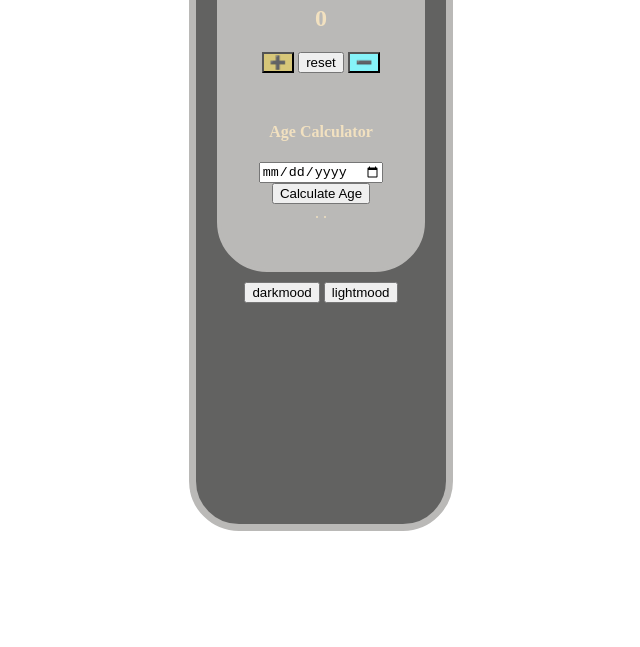
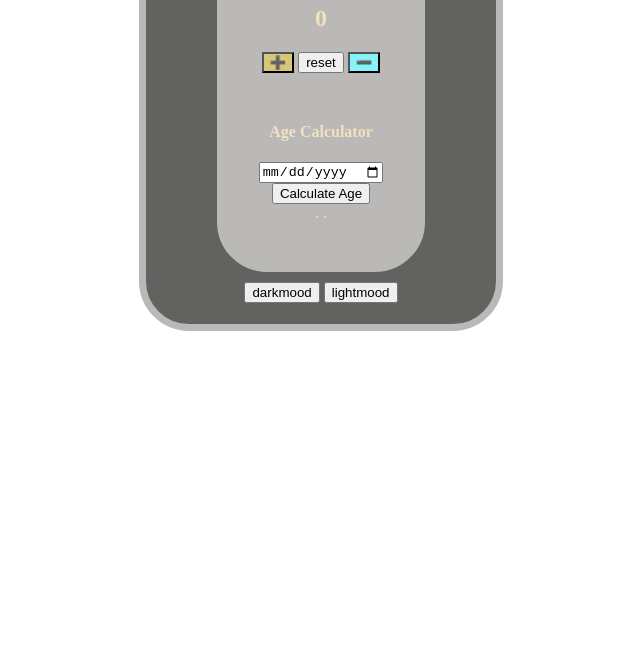
Before and after one commit to friday-naza/counter, a plain HTML site: page index.html in a window 1280 px wide. Shown: the part 153-800 px from the top of the page, without its empty margins (319-959 px from the left). Drawn offline with Linux system fonts and the light colour scheme.

Commit message:
Update index.html

```diff
--- a/index.html
+++ b/index.html
@@ -14,8 +14,8 @@
             margin-top: 60px;
             justify-self: center;
             background-color: rgb(98, 98, 97);
-            height: 610px;
-            width: 250px;
+            height: 410px;
+            width: 350px;
             text-align: center;
             border-radius: 50px;
             border: solid rgb(186, 185, 183) 7px;
```
